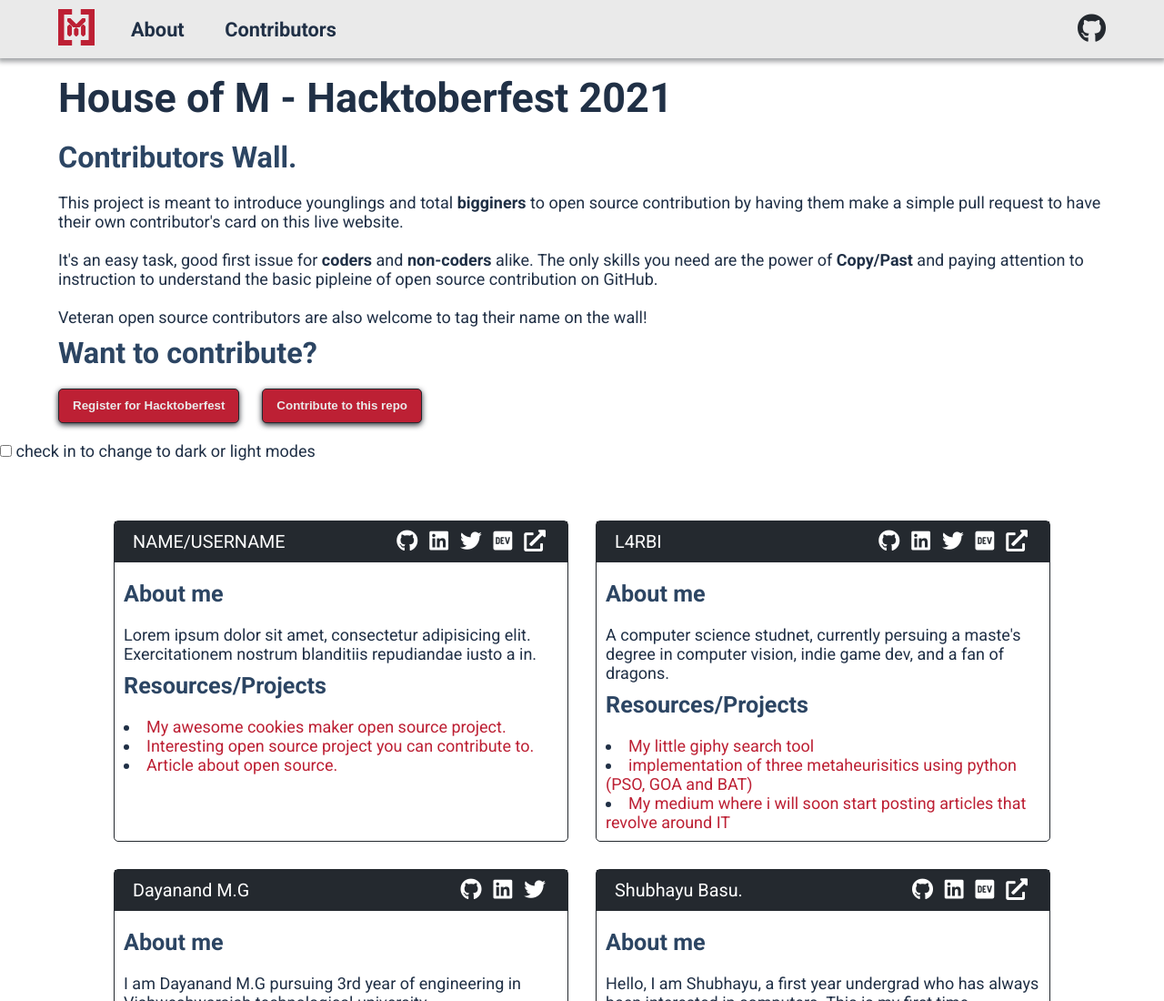
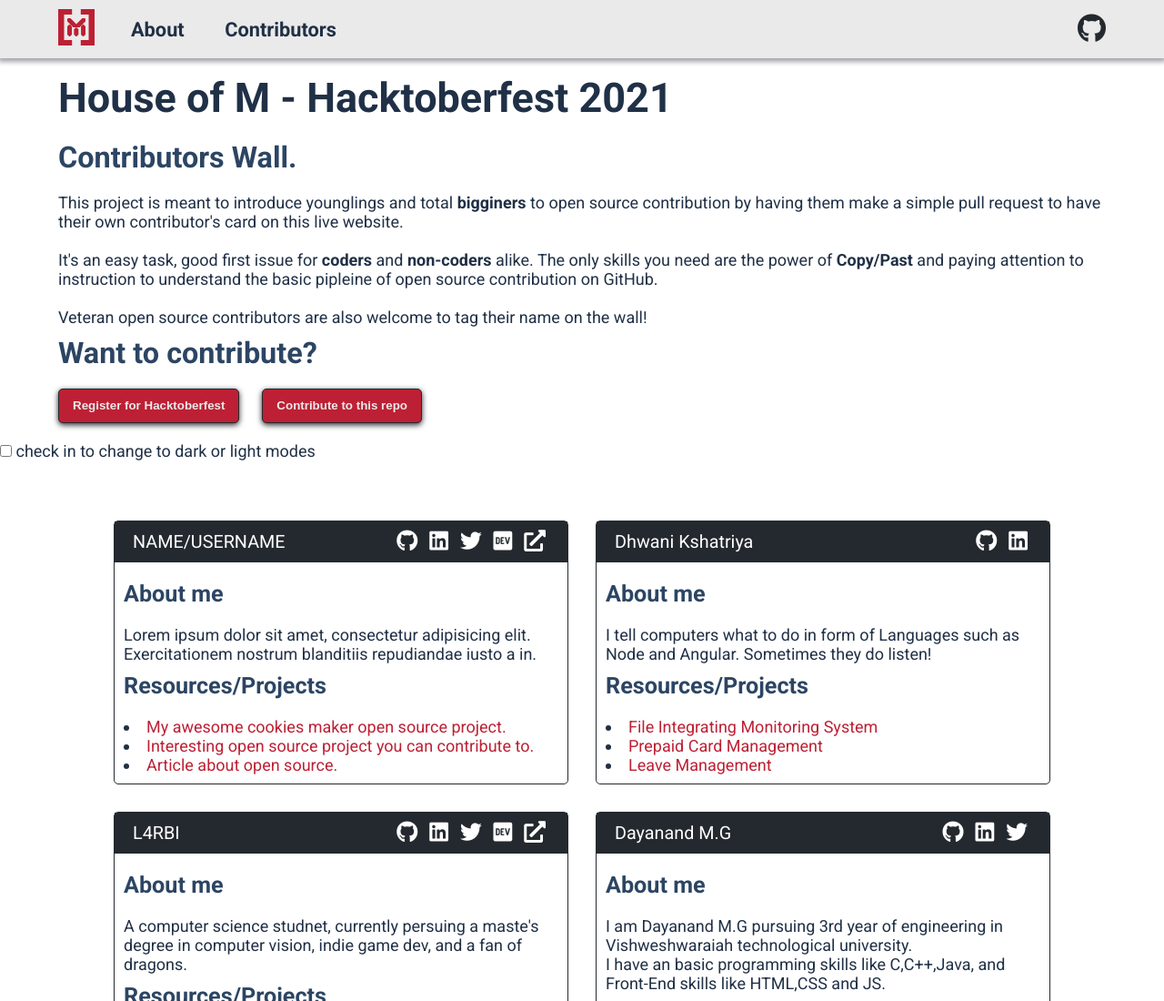
Before and after one commit to House-of-M/contributors-wall, a plain HTML site: page index.html in a window 1280 px wide. Shown: the top 1100 px of the page at 91% size. Drawn offline with Linux system fonts and the light colour scheme.

Commit message:
added my card

```diff
--- a/index.html
+++ b/index.html
@@ -101,6 +101,34 @@
             <!-- TEMPLATE END-->
             <!--PAST YOUR CONTRIBUTION BELLOW THIS COMMENT LINE-->
 
+            <!-- Dhwani Kshatriya -->
+
+            <div class="contributor-card">
+
+                <div class="card-head">
+                    <div class="name">Dhwani Kshatriya</div>
+                    <!--Keep only the social media/links that you have. Delete those you don't have in your own card, not from the template.-->
+                    <div class="socials">
+                        <a href="https://github.com/dhwani7761" target="_blank"><i class="fab fa-github"></i></a>
+                        <a href="https://www.linkedin.com/in/dhwani-kshatriya-034b65146/" target="_blank"><i class="fab fa-linkedin"></i></a>
+                    </div>
+                </div>
+
+                <div class="card-about">
+                    <h3>About me</h3>
+                    <!-- A quick intro about you in few lines (interests, skills, what you doing in the open source community...). Choice is yours.
+                        KEEP IT SHORT (1-5 lines max).-->
+                    <p>I tell computers what to do in form of Languages such as Node and Angular. Sometimes they do listen!</p>
+                    <h3>Resources/Projects</h3>
+                    <!-- Share -+3 interesting links: your project, projects you contributed to, learning resources (articles, blog post..) ..etc
+                    You may rename the h3 title according to your content.-->
+                    <ul>
+                        <li><a href="https://github.com/Dhwani7761/File-Integrity-Monitoring-System" target="_blank">File Integrating Monitoring System</a></li>
+                        <li><a href="https://github.com/Dhwani7761/prepaid-Card-management" target="_blank">Prepaid Card Management</a></li>
+                        <li><a href="https://github.com/Dhwani7761/Leave-Management-System" target="_blank">Leave Management</a></li>
+                    </ul>
+                </div>
+            </div>
             <!-- HARKAT Adel Larbi-->
             <div class="contributor-card">
 
@@ -324,6 +352,7 @@ main
                 </div>
             </div>
            <!-- __ syahrur END __ -->
+
             <!-- END OF CONTRIBUTORS WALL THREAD - KEEP YOUR CARD WITHIN THIS SECTION ON TOP OF THE LIST.-->
         </section>
 
```
